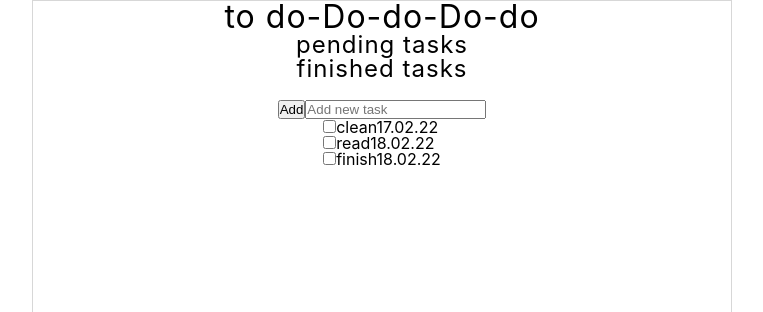
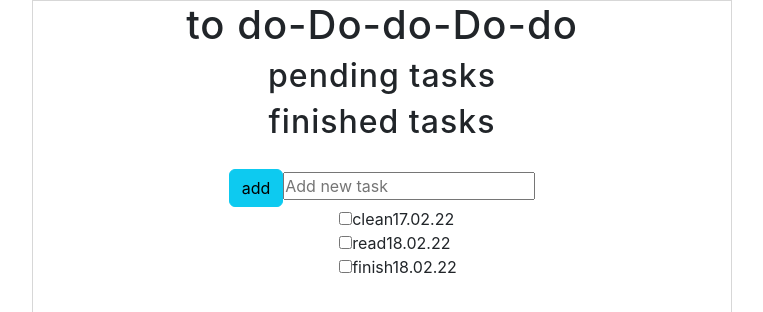
Before and after one commit to Alexman604/toDo, a React (Create React App) app in the folder todolist/: page / in a window 1280 px wide. Shown: the top 312 px of the page, without its empty margins (258-1021 px from the left). Built offline with nearby package versions, Linux system fonts and the light colour scheme.

Commit message:
add task done

```diff
--- a/todolist/public/index.html
+++ b/todolist/public/index.html
@@ -10,6 +10,9 @@
       content="Web site created using create-react-app"
     />
     <link rel="stylesheet" href="reset.css" />
+    <link href="https://cdn.jsdelivr.net/npm/bootstrap@5.2.0/dist/css/bootstrap.min.css"
+        rel="stylesheet" integrity="sha384-gH2yIJqKdNHPEq0n4Mqa/HGKIhSkIHeL5AyhkYV8i59U5AR6csBvApHHNl/vI1Bx"
+        crossorigin="anonymous">
 
     <title>to do-Do-do-Do-do app</title>
   </head>
--- a/todolist/src/addform/addform.jsx
+++ b/todolist/src/addform/addform.jsx
@@ -6,23 +6,27 @@ class AddForm extends Component {
         super(props);
         this.state = {
             task: '',
-            date: ''
         }
 
     }
+    onValueChange = (event) => {
+        this.setState({[event.target.name]: event.target.value})
+     }
 
-
-
+     onSubmit = (event) => {
+         event.preventDefault();
+         this.props.onAddTask(this.state.task);
+         this.setState({task:''})
+     }
     render() {
-
-
+            const {task} = this.state;
         return (
         <div className="addform">
 
             <form
-            className="addform-flex">
-                <button type="submit" className="btn">Add</button>
-                <input name = "task"  type="text" className="input" placeholder="Add new task"/>
+            className="addform" onSubmit={this.onSubmit}>
+                <button type="submit" className="btn btn-info">add</button>
+                <input  name = "task"  type="text" className="input" onChange={this.onValueChange} value={task} placeholder="Add new task"/>
 
             </form>
         </div>
--- a/todolist/src/app/app.jsx
+++ b/todolist/src/app/app.jsx
@@ -14,6 +14,20 @@ class App extends Component {
                 {task: 'finish', date: '18.02.22', done: false, id:3},
             ],
         }
+        this.maxId = 4;
+    }
+
+    onAddTask = (task) => {
+        const newTask = {
+            task,
+            date:new Date().toLocaleString("en-US"),
+            done: false,
+            id: this.maxId++
+        }
+     this.setState(({data}) => {
+        const newArr = [...data, newTask]
+        return {data: newArr};
+     } );
     }
 
 
@@ -22,7 +36,7 @@ render(){
     return(
         <div className="app">
             <Header/>
-            <AddForm/>
+            <AddForm onAddTask = {this.onAddTask}/>
             <TodoList data = {data}/>
 
 
--- a/todolist/src/todolist/todolist.jsx
+++ b/todolist/src/todolist/todolist.jsx
@@ -7,7 +7,7 @@ const TodoList = ({data, onDelete, onDone}) => {
         return (<TodoItem {...itemProps}
             key = {id}
             onDelete = {() => onDelete(id)}
-            onEdit = {() => onEdit(id)}
+          //  onEdit = {() => onEdit(id)}
 
             />)
     })
```
